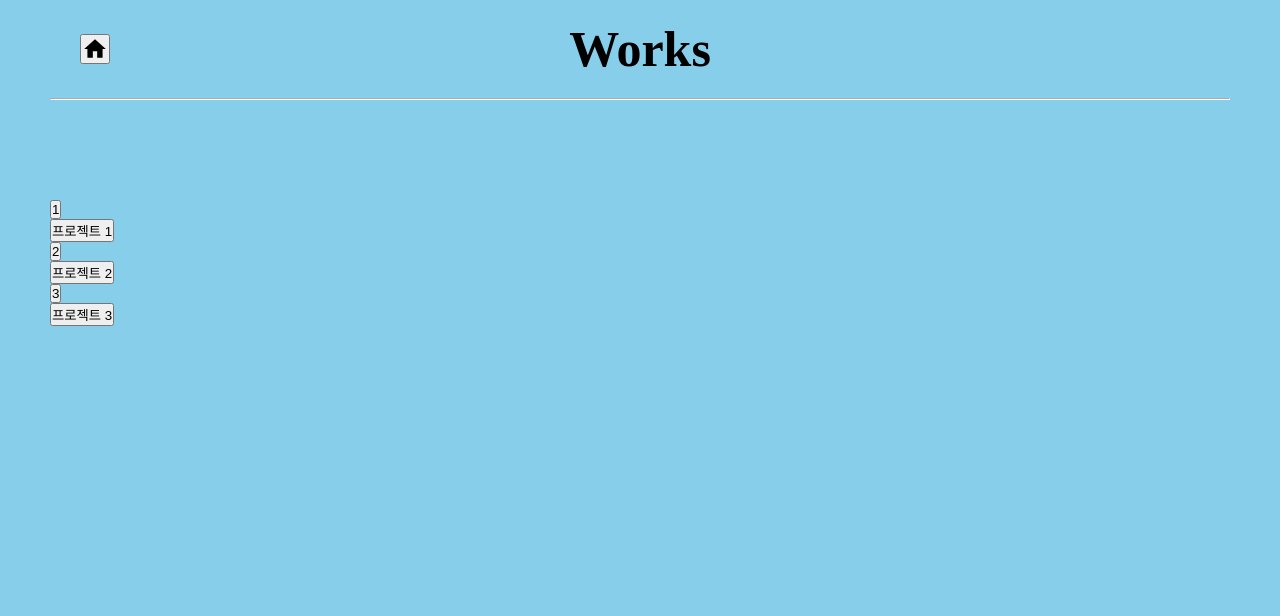
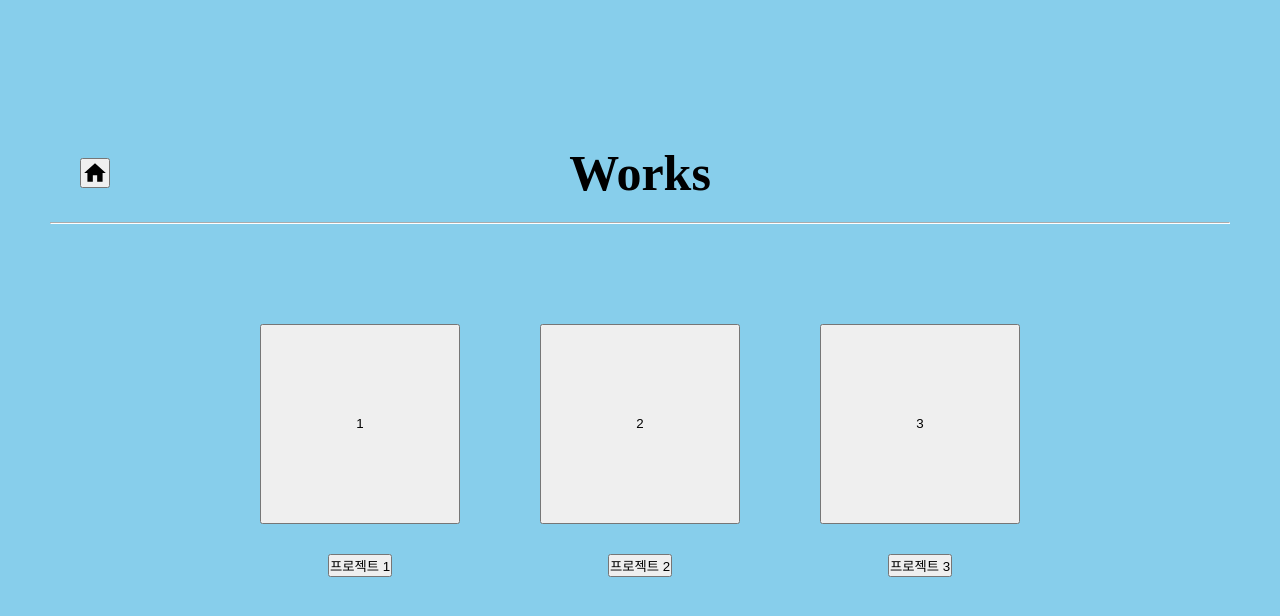
Before and after one commit to godcl1623/portfolio, a React (Create React App) app: page /works in a window 1280 px wide. Shown: the top 616 px of the page. Built offline with nearby package versions, Linux system fonts and the light colour scheme.

Commit message:
develop - Works 표시 양식 작성중

```diff
--- a/src/components/App.js
+++ b/src/components/App.js
@@ -7,7 +7,7 @@ import { Global, css } from '@emotion/react';
 // modules
 // module for importing components(컴포넌트 import용 모듈)
 import lists from '../modules/componentslist';
-import { sizes } from '../styles/presets';
+import { sizes, flex } from '../styles/presets';
 
 const { Main, About, Works, Common } = lists;
 
@@ -28,6 +28,9 @@ const App = () => (
           }
           html {
             background-color: skyblue;
+            min-height: 100%;
+            height: auto;
+            ${flex.vertical}
           }
         `}
       />
--- a/src/modules/customfunctions.js
+++ b/src/modules/customfunctions.js
@@ -35,9 +35,28 @@ const tools = {
     const articleGenerator = subjects => subjects.map((subject, j) => {
       if (setState !== undefined) {
         return (
-          <article key={`article ${j}`}>
-            <button onClick={setState} data-project={`project ${j + 1}`}>{ icon[j] }</button>
-            <h4><button onClick={setState} data-project={`project ${j + 1}`}>{ subject }</button></h4>
+          <article
+            key={`article ${j}`}
+            css={css`
+              margin: 0 40px;
+              ${flex.vertical}
+            `}
+          >
+            <button
+              onClick={setState}
+              data-project={`project ${j + 1}`}
+              css={css`
+                width: 200px;
+                height: 200px;
+              `}
+            >{ icon[j] }</button>
+            <button
+              onClick={setState}
+              data-project={`project ${j + 1}`}
+              css={css`
+                margin-top: 30px;
+              `}
+            >{ subject }</button>
           </article>
         );
       }
@@ -77,6 +96,7 @@ const tools = {
         key={`section ${i}`}
         css={css`
           margin: 100px 0;
+          ${setState === undefined ? '' : `${flex.horizontal.center}`}
         `}
       >
         <div
```
